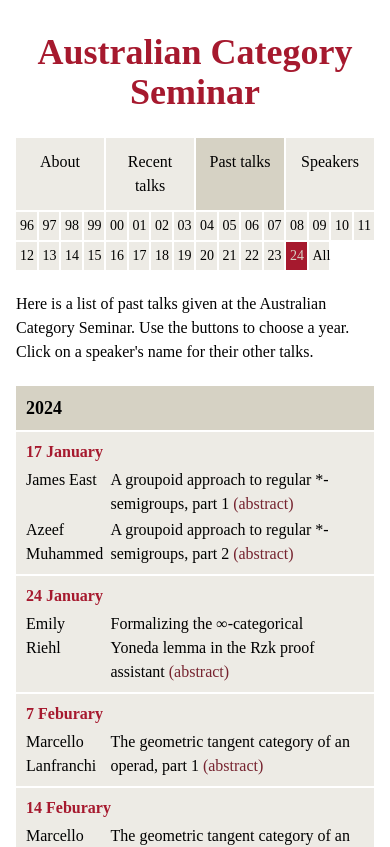
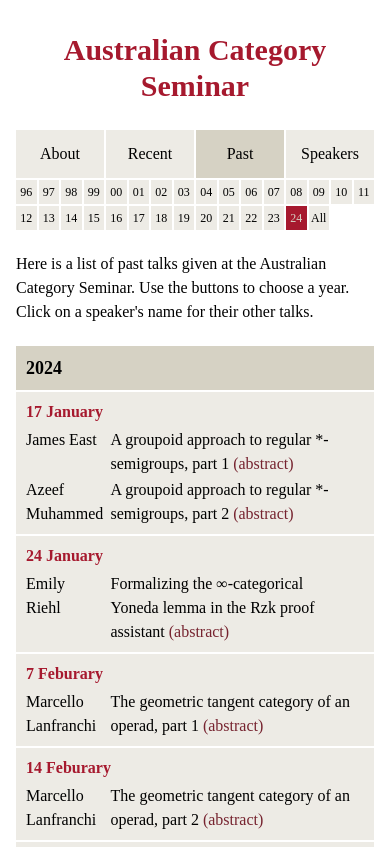
Before and after one commit to Centre-of-Australian-Category-Theory/seminar, a SvelteKit app: page /past-talks in a window 390 px wide. Shown: the top 847 px of the page. Built offline with nearby package versions, Linux system fonts and the light colour scheme.

Commit message:
More spacing changes

```diff
--- a/src/routes/+layout.svelte
+++ b/src/routes/+layout.svelte
@@ -3,6 +3,7 @@
 
  import { page } from '$app/stores';
  import { base } from '$app/paths';
+
  let path;
  $: path = $page.url.pathname;
 </script>
@@ -10,12 +11,12 @@
 
 <div class="w-screen flex items-center justify-center px-4">
   <div class="max-w-prose mx-auto flex flex-col gap-1.5 py-5">
-    <h1 class="text-4xl text-center font-semibold text-red mt-3 mb-5">Australian Category Seminar</h1>
+    <h1 class="text-3xl text-center font-semibold text-red mt-3 mb-5">Australian Category Seminar</h1>
     <div class="grid grid-cols-4 w-full text-center justify-stretch items-stretch gap-0.5">
-      <a class={path.endsWith('/') ? "p-3 bg-sand font-medium" : "p-3 bg-sand-light"} href="{base}/">About</a>
-      <a class={path.endsWith('recent-talks') ? "p-3 bg-sand font-medium" : "p-3 bg-sand-light"} href="{base}/recent-talks">Recent talks</a>
-      <a class={path.endsWith('past-talks') ? "p-3 bg-sand font-medium" : "p-3 bg-sand-light"} href="{base}/past-talks">Past talks</a>
-      <a class={path.endsWith('speakers') ? "p-3 bg-sand font-medium" : "p-3 bg-sand-light"} href="{base}/speakers">Speakers</a>
+      <a class={path.endsWith('/') ? "py-3 bg-sand font-medium" : "py-3 bg-sand-light"} href="{base}/">About</a>
+      <a class={path.endsWith('recent-talks') ? "py-3 bg-sand font-medium" : "py-3 bg-sand-light"} href="{base}/recent-talks">Recent</a>
+      <a class={path.endsWith('past-talks') ? "py-3 bg-sand font-medium" : "py-3 bg-sand-light"} href="{base}/past-talks">Past</a>
+      <a class={path.endsWith('speakers') ? "py-3 bg-sand font-medium" : "py-3 bg-sand-light"} href="{base}/speakers">Speakers</a>
     </div>
     <slot />
   </div>
--- a/src/routes/past-talks/+page.svelte
+++ b/src/routes/past-talks/+page.svelte
@@ -15,13 +15,13 @@
 
 <div class="grid grid-cols-16 -mt-1 gap-0.5">
   {#each years.toReversed() as year}
-    <a class="p-1 text-center text-sm {currentyear == year ? 'bg-red text-sand' : 'bg-sand-light'}"
+    <a class="py-1 text-center text-xs sm:text-sm {currentyear == year ? 'bg-red text-sand' : 'bg-sand-light'}"
        href="javascript:void(0);"
        on:click={() => toggleYear(year)}>
       {String(year%100).padStart(2,'0')}
     </a>
   {/each}
-  <a class="p-1 text-center text-sm {currentyear == 'All' ? 'bg-red text-sand' : 'bg-sand-light'}"
+  <a class="py-1 text-center text-xs sm:text-sm {currentyear == 'All' ? 'bg-red text-sand' : 'bg-sand-light'}"
      href="javascript:void(0);"
      on:click={() => setAll()}>
     All
--- a/src/routes/recent-talks/+page.svelte
+++ b/src/routes/recent-talks/+page.svelte
@@ -18,12 +18,10 @@
           <li class="grid grid-cols-4 w-full">
             <a class="pr-2 hover:text-red" href="{base}/speakers/{encodeURIComponent(String(talk.speaker))}">{talk.speaker}</a>
             <div class="col-span-3 text-pretty">
-              <div class="col-span-3 text-pretty">
-                {talk.title}{#if talk.part}, part {talk.part}{/if}
-                {#if talk.abstract}
-                  <a class="text-deep-red hover:text-red" href="{base}/talks/{talk.abstract}">(abstract)</a>
-                {/if}
-              </div>
+              {talk.title}{#if talk.part}, part {talk.part}{/if}
+              {#if talk.abstract}
+                <a class="text-deep-red hover:text-red" href="{base}/talks/{talk.abstract}">(abstract)</a>
+              {/if}
             </div>
           </li>
         {/each}
```
